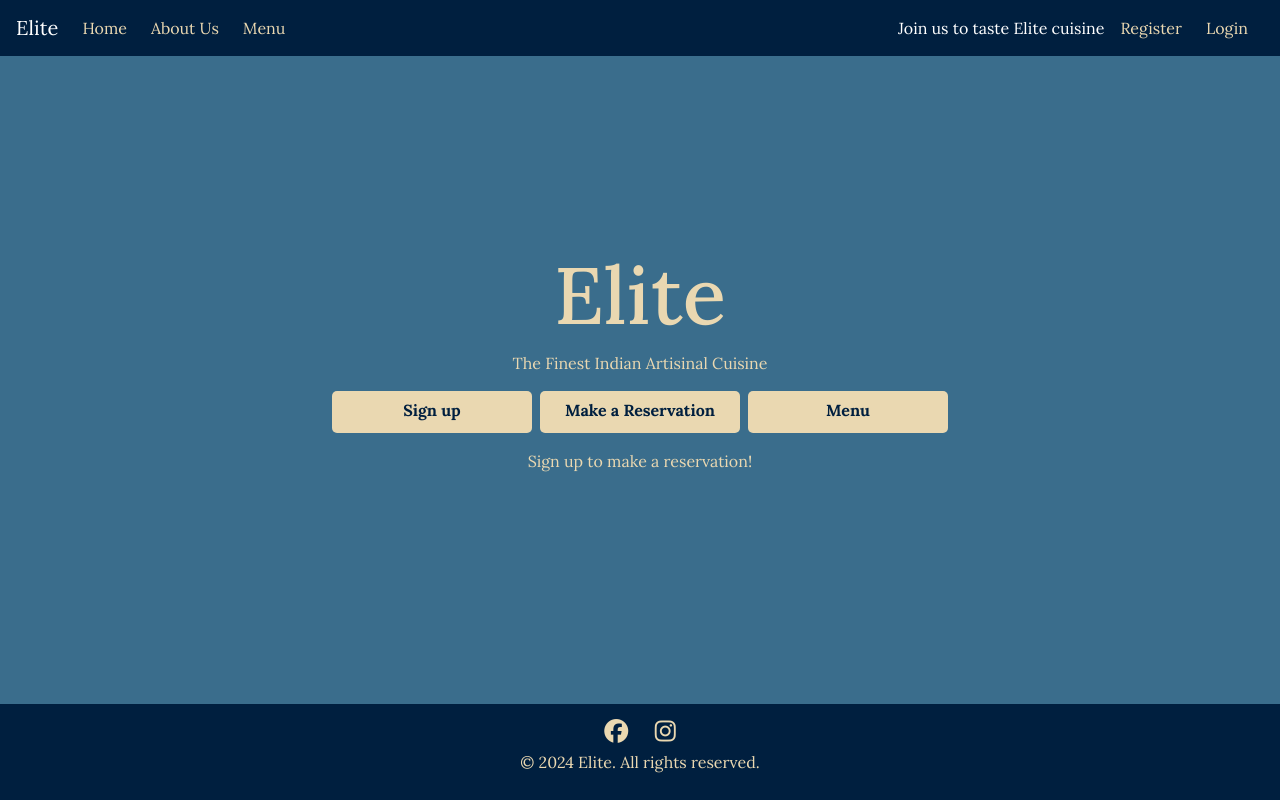
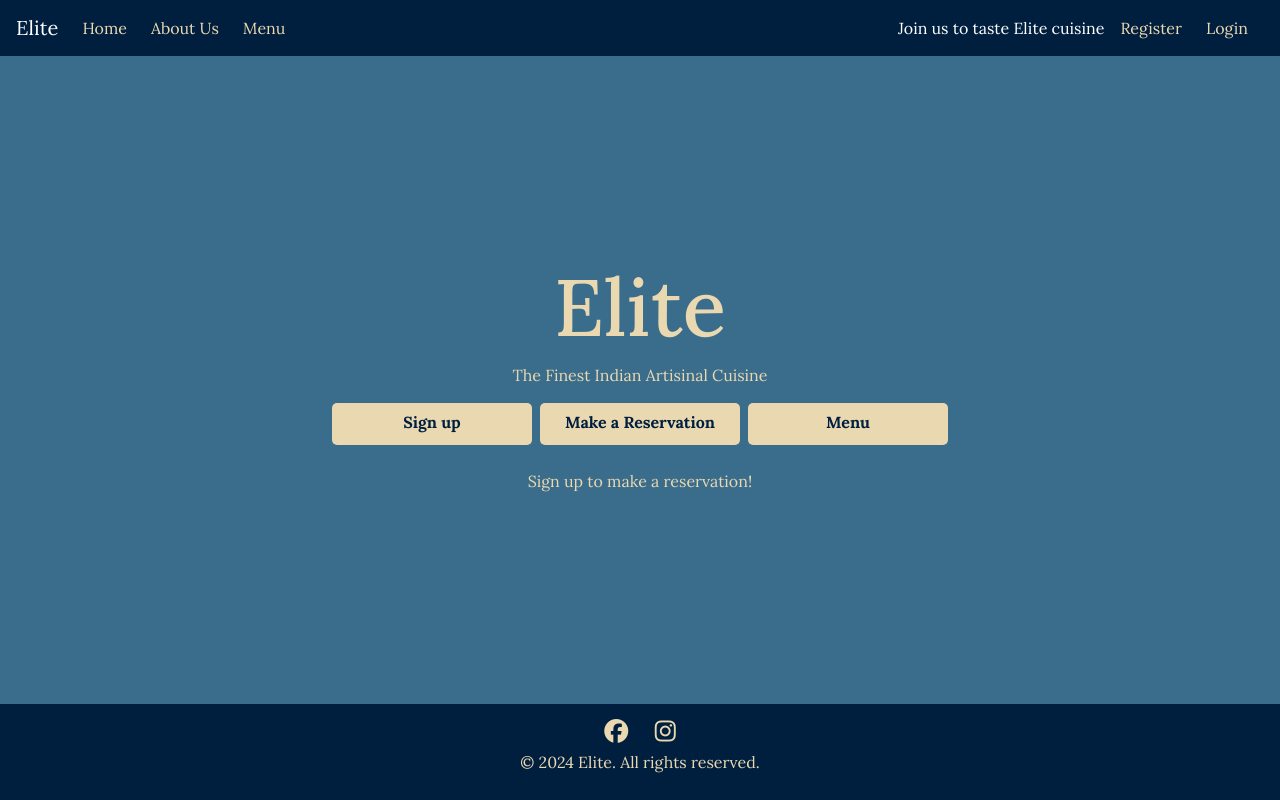
Before and after one commit to DanParkinson/project-4-elite, a Django app: template templates/index.html in a window 1280 px wide. Run offline with Django 3.2, Linux system fonts and the light colour scheme; the template is opened without the code that fills it, so the values that code supplies are empty; some libraries are stand-ins or nearby versions.

Commit message:
home page styled for smaller screens

```diff
--- a/templates/index.html
+++ b/templates/index.html
@@ -4,17 +4,17 @@
 {% block content %}
 
 <div class="container container-custom flex-grow-1 d-flex flex-column justify-content-center align-items-center">
-    <h1 class = "mt-3">Elite</h1>
+    <h1 class = "mt-5">Elite</h1>
     <p>The Finest Indian Artisinal Cuisine </p>
     <div class="row">
         <div class="d-flex mb-3 flex-wrap">
             {% if user.is_authenticated %}
-            <a class="btn custom-button flex-fill mx-1" href="{% url 'my_account' %}">Account</a>
+            <a class="btn custom-button flex-fill mx-1 mb-2" href="{% url 'my_account' %}">Account</a>
             {% else %}
-            <a class="btn custom-button flex-fill mx-1" href="{% url 'account_signup' %}">Sign up</a>
+            <a class="btn custom-button flex-fill mx-1 mb-2" href="{% url 'account_signup' %}">Sign up</a>
             {% endif %}
-            <a class="btn custom-button flex-fill mx-1" href="{% url 'make_reservation' %}">Make a Reservation</a>
-            <a class="btn custom-button flex-fill mx-1" href="">Menu</a>
+            <a class="btn custom-button flex-fill mx-1 mb-2" href="{% url 'make_reservation' %}">Make a Reservation</a>
+            <a class="btn custom-button flex-fill mx-1 mb-2" href="">Menu</a>
         </div>
     </div>
     {% if user.is_authenticated %}
--- a/templates/reservations/edit_reservation.html
+++ b/templates/reservations/edit_reservation.html
@@ -31,7 +31,7 @@
             {% endfor %}
             <!-- available times if selected time is unavailable-->
             {% if available_times %}
-              <h5 class="text-center">Available times:</h5>
+              <h5 class="text-center">Nearest available times:</h5>
               <div class="row">
                 {% for time in available_times %}
                 <div class="col-4 col-lg-2 mb-2 text-center">
--- a/templates/reservations/make_reservation.html
+++ b/templates/reservations/make_reservation.html
@@ -33,7 +33,7 @@
           {% endfor %}
           <!-- available times if selected time is unavailable-->
           {% if available_times %}
-          <h5 class="text-center">Available times:</h5>
+          <h5 class="text-center">Nearest available times:</h5>
           <div class="row">
             {% for time in available_times %}
             <div class="col-4 col-lg-2 mb-2 text-center">
```
